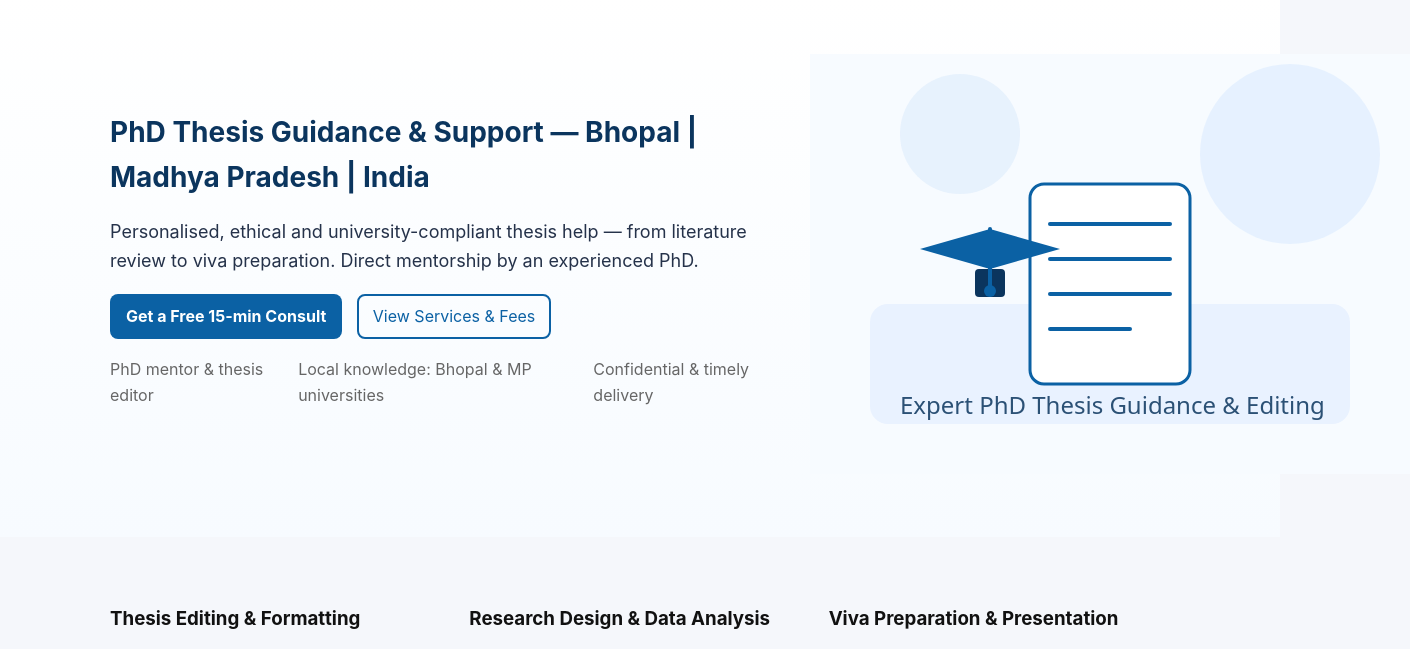
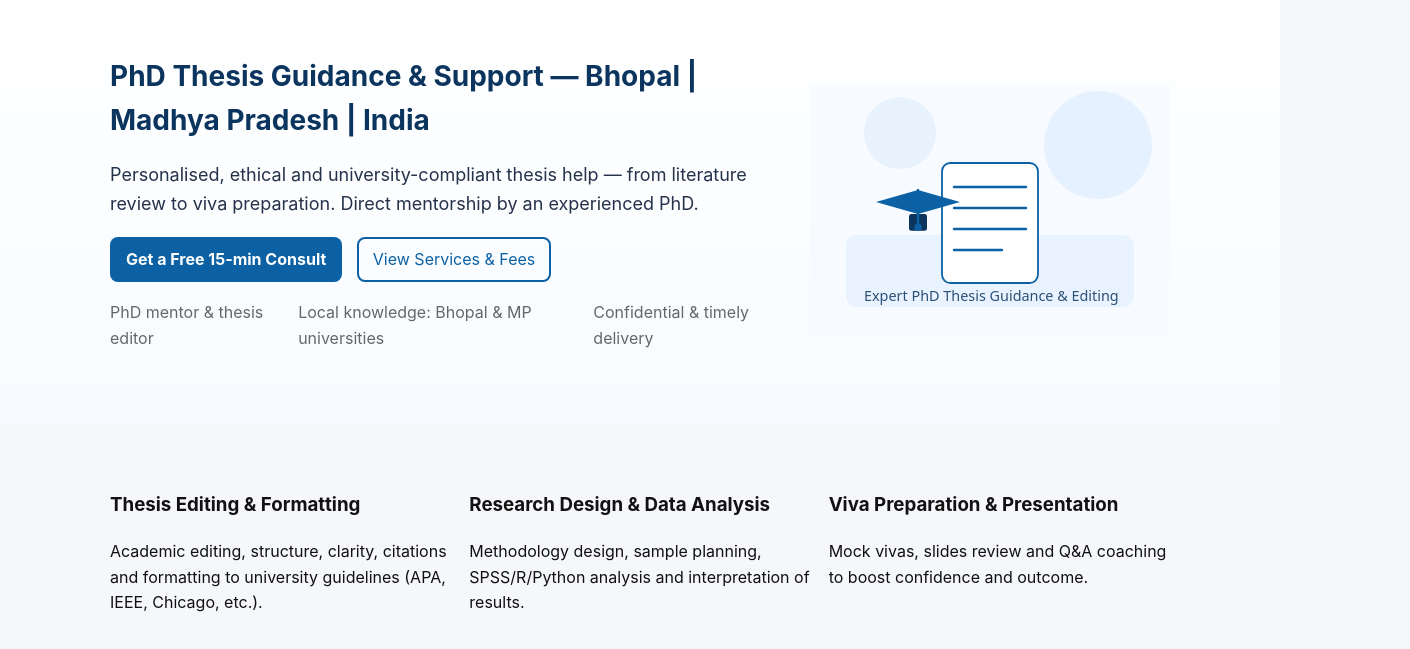
Before and after one commit to psbs/phdshodh, a plain HTML site: page index.html in a window 1280 px wide. Shown: the part 99-748 px from the top of the page, 1410 px wide, since content can reach past the window. Drawn offline with Linux system fonts and the light colour scheme.

Commit message:
template files updated

```diff
--- a/assets/css/pro-style.css
+++ b/assets/css/pro-style.css
@@ -42,3 +42,13 @@ button{background:var(--accent);color:#fff;padding:10px 14px;border-radius:8px;b
   .nav{display:none}
   .wrap{padding:14px}
 }
+.hero-image {
+  max-width: 420px;
+  width: 100%;
+}
+
+.hero-image img {
+  width: 100%;
+  height: auto;
+  display: block;
+}
```
Also changed, not shown: contact.html (+1 -1 lines).
